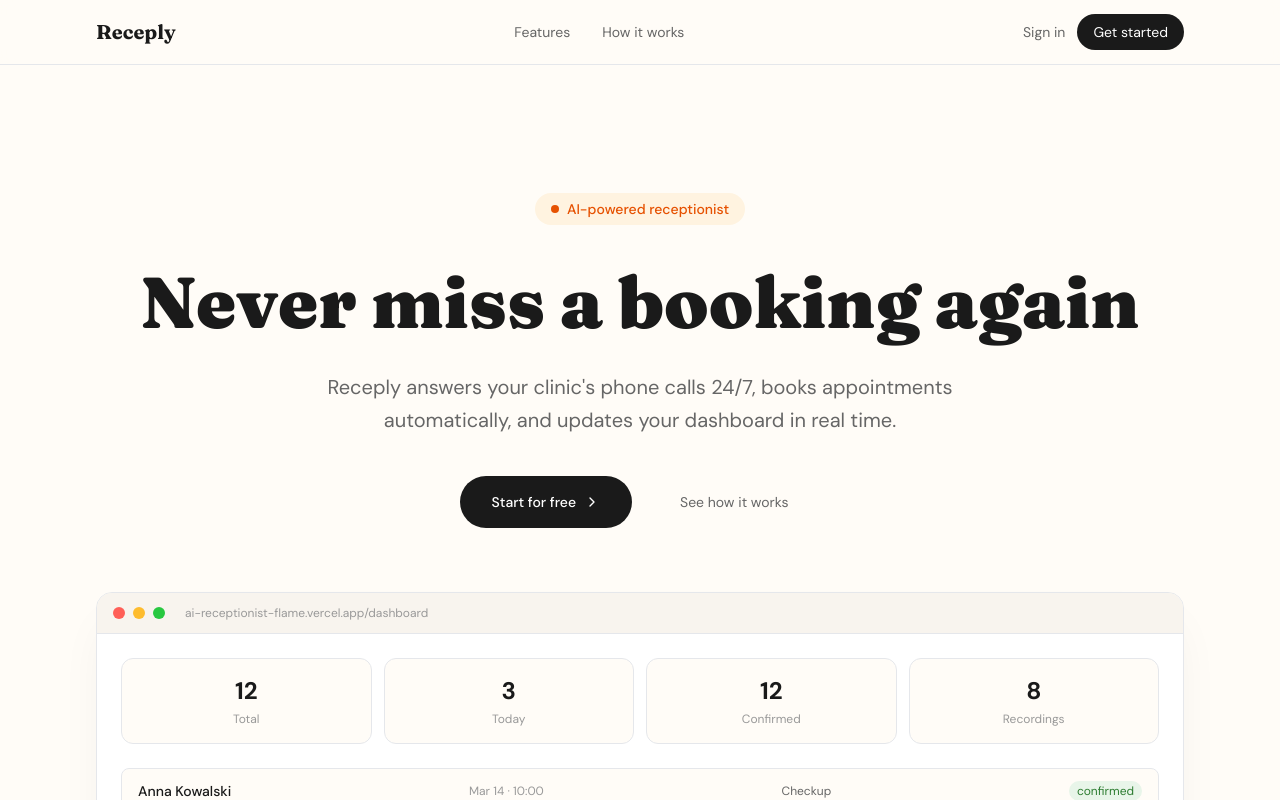
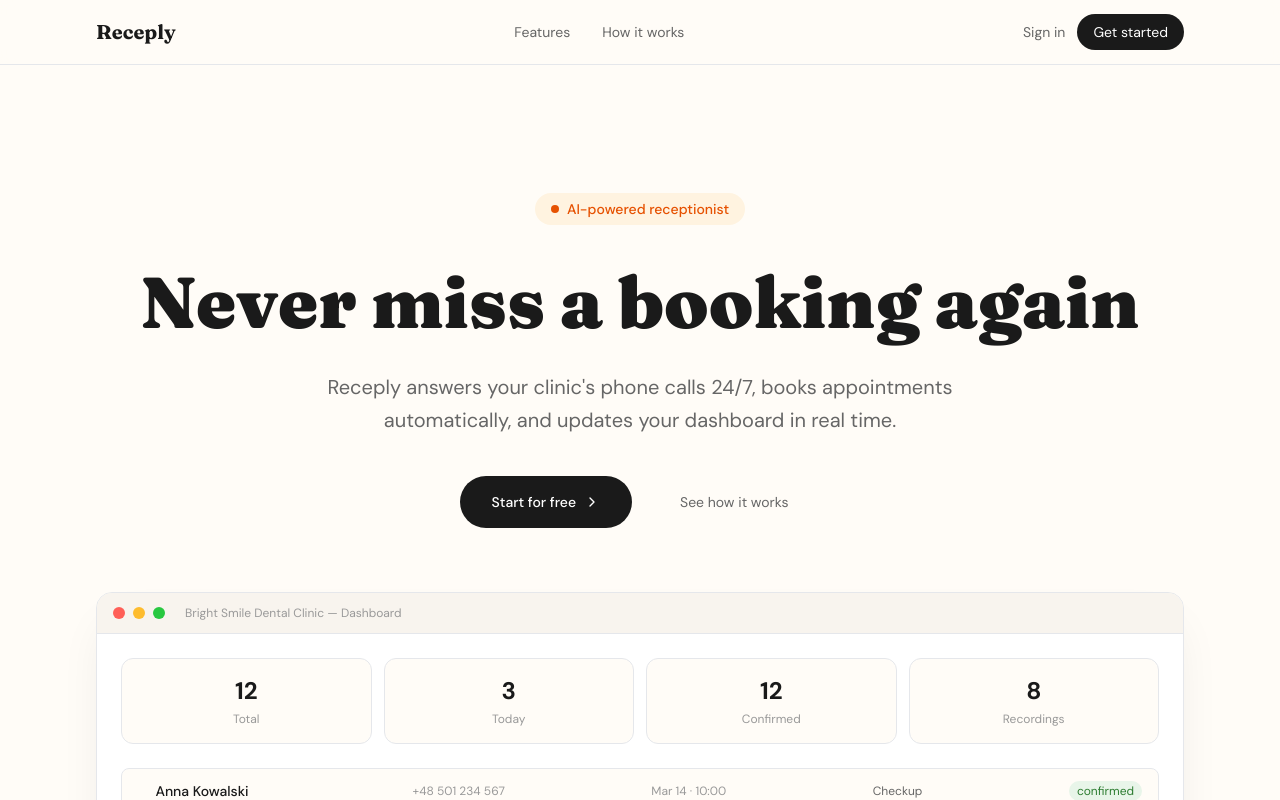
Before and after one commit to visionas9/ai-receptionist, a Next.js app: page / in a window 1280 px wide. Shown: the top 800 px of the page. Built offline with nearby package versions, Linux system fonts and the light colour scheme.

Commit message:
hero apppointment table example UI update on landing page

```diff
--- a/src/app/page.tsx
+++ b/src/app/page.tsx
@@ -79,9 +79,27 @@
 ];
 
 const rows = [
-  { name: "Anna Kowalski", date: "Mar 14", time: "10:00", reason: "Checkup" },
-  { name: "John Smith", date: "Mar 14", time: "11:30", reason: "Cleaning" },
-  { name: "Maria Nowak", date: "Mar 15", time: "09:00", reason: "Toothache" },
+  {
+    name: "Anna Kowalski",
+    date: "Mar 14",
+    time: "10:00",
+    reason: "Checkup",
+    phone: "+48 501 234 567",
+  },
+  {
+    name: "John Smith",
+    date: "Mar 14",
+    time: "11:30",
+    reason: "Cleaning",
+    phone: "+48 602 345 678",
+  },
+  {
+    name: "Maria Nowak",
+    date: "Mar 15",
+    time: "09:00",
+    reason: "Toothache",
+    phone: "+48 703 456 789",
+  },
 ];
 
 export default function LandingPage() {
@@ -185,13 +203,13 @@
         </div>
 
         {/* Dashboard preview */}
-        <div className="animate-fade-up delay-4 mt-16 rounded-2xl overflow-hidden border border-[#f0ebe0] shadow-2xl shadow-[#00000010]">
+        <div className="animate-fade-up delay-4 mt-16 rounded-2xl overflow-hidden border border-[#f0ebe0] shadow-2xl shadow-[#00000015] hover:shadow-[0_32px_64px_rgba(0,0,0,0.12)] transition-shadow duration-300">
           <div className="bg-[#f8f4ee] border-b border-[#f0ebe0] px-4 py-3 flex items-center gap-2">
             <div className="w-3 h-3 rounded-full bg-[#ff5f57]" />
             <div className="w-3 h-3 rounded-full bg-[#febc2e]" />
             <div className="w-3 h-3 rounded-full bg-[#28c840]" />
             <span className="ml-3 text-xs text-[#999]">
-              ai-receptionist-flame.vercel.app/dashboard
+              Bright Smile Dental Clinic — Dashboard
             </span>
           </div>
           <div className="bg-white p-6">
@@ -199,7 +217,7 @@
               {stats.map((stat, i) => (
                 <div
                   key={i}
-                  className="bg-[#FFFCF7] border border-[#f0ebe0] rounded-xl p-4"
+                  className="bg-[#FFFCF7] border border-[#f0ebe0] rounded-xl p-4 hover:border-[#E65100]/30 hover:bg-[#FFF3E0]/30 transition-all duration-200 cursor-default"
                 >
                   <p className="text-2xl font-bold text-[#1a1a1a]">
                     {stat.value}
@@ -212,10 +230,13 @@
               {rows.map((row, i) => (
                 <div
                   key={i}
-                  className="flex items-center justify-between bg-[#FFFCF7] border border-[#f0ebe0] rounded-lg px-4 py-3"
+                  className="flex items-center justify-between bg-[#FFFCF7] border border-[#f0ebe0] rounded-lg px-4 py-3 hover:border-[#E65100]/30 hover:bg-[#FFF8F3] transition-all duration-200 cursor-default"
                 >
-                  <span className="text-sm font-medium text-[#1a1a1a]">
+                  <span className="text-sm font-medium text-[#1a1a1a] w-32 truncate">
                     {row.name}
+                  </span>
+                  <span className="text-xs text-[#999] hidden sm:block">
+                    {row.phone}
                   </span>
                   <span className="text-xs text-[#999]">
                     {row.date} · {row.time}
```
